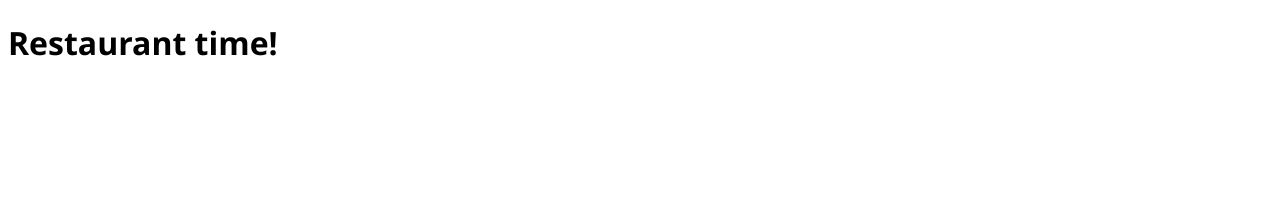
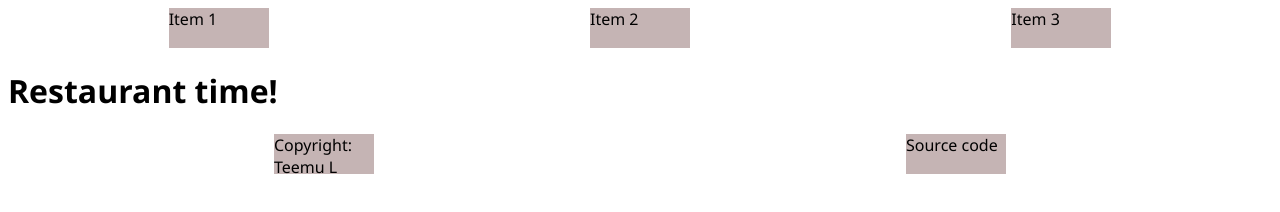
Before and after one commit to Temetski33/Web-Individual-Assignment, a plain HTML site: page demo.html in a window 1280 px wide. Drawn offline with Linux system fonts and the light colour scheme.

Commit message:
Add header and footer items

```diff
--- a/css/main.css
+++ b/css/main.css
@@ -1,3 +1,13 @@
 body {
         font-family: 'Segoe UI', Tahoma, Geneva, Verdana, sans-serif;
       }
+
+.container {
+        display: flex;
+        justify-content: space-around;
+    }
+.item {
+    background-color: rgb(197, 180, 180);
+    width: 100px;
+    height: 40px;
+}
--- a/demo.html
+++ b/demo.html
@@ -10,6 +10,23 @@
   </head>
 
   <body>
-    <h1>Restaurant time!</h1>
+    <header>
+        <div class="container" style="overflow: hidden;">
+            <div class="item">Item 1</div>
+            <div class="item">Item 2</div>
+            <div class="item">Item 3</div>
+        </div>
+    </header>
+
+    <main>
+        <h1>Restaurant time!</h1>
+    </main>
+
+    <footer>
+        <div class="container" style="overflow: hidden;">
+            <div class="item">Copyright: Teemu L</div>
+            <div class="item">Source code</div>
+        </div>
+    </footer>
   </body>
 </html>
```
